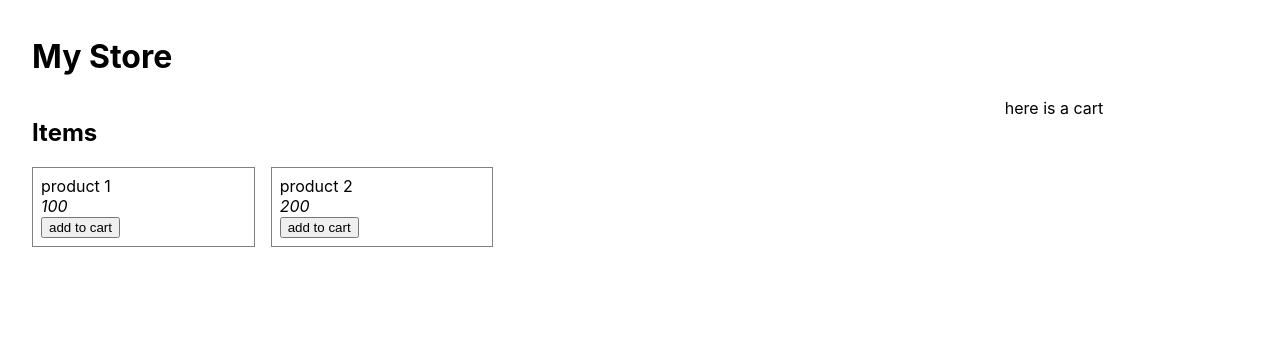
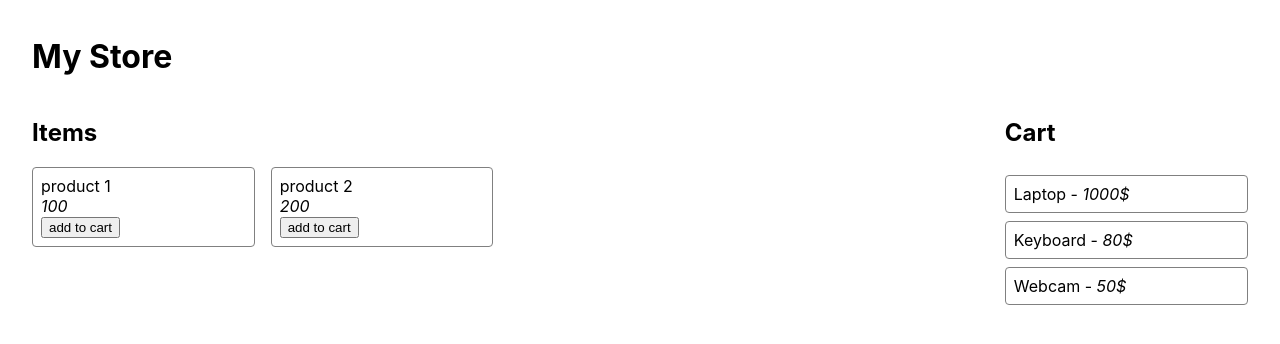
Before and after one commit to KutnerUri/exprmnt-micro-frontends, a React (Create React App) app: page / in a window 1280 px wide. Shown: the top 344 px of the page. Built offline with nearby package versions, Linux system fonts and the light colour scheme.

Commit message:
basic mfes

```diff
--- a/src/App.tsx
+++ b/src/App.tsx
@@ -1,6 +1,14 @@
 import blueprint from "./blueprint.json";
 import { blueprintToJsx } from "./infra/blueprint";
-import { plugins } from "./mfes/plugins";
+import { cartMfe } from "./mfes/cart";
+import { galleryMfe } from "./mfes/gallery/gallery";
+import { builtinPlugins } from "./mfes/plugins";
+
+export const plugins = new Map([
+  ...builtinPlugins,
+  ["items", galleryMfe],
+  ["cart", cartMfe],
+]);
 
 function App() {
   const jsx = blueprintToJsx(blueprint, plugins);
--- a/src/infra/blueprint/blueprint.tsx
+++ b/src/infra/blueprint/blueprint.tsx
@@ -1,31 +1,54 @@
 export type BluePrintNode = {
+  /** plugin type */
   plugin: string;
+  /** sub element in the plugin */
+  element?: string;
   children?: string | BluePrintNode[];
   config?: object;
+  slot?: Record<string, BluePrintNode>;
 };
+
+export type MfeRenderProps = {
+  children: React.ReactNode;
+  config?: object;
+  slots?: Map<string, React.ReactNode>;
+};
+
+export type MfeRenderer = (
+  props: MfeRenderProps /* targetNode?: HTMLElement */
+) => React.ReactNode;
 
 export type MicroFrontEnd = {
   name: string;
   // TODO - review
-  render: (
-    children: React.ReactNode,
-    config: object | undefined
-  ) => React.ReactNode;
+  render: MfeRenderer;
+  elements?: Record<string, MfeRenderer>;
 };
 
 function blueprintNodeToJsx(
   blueprint: BluePrintNode,
   plugins: Map<string, MicroFrontEnd>
 ) {
-  const { plugin: pluginName, config } = blueprint;
-  const plugin = plugins.get(pluginName);
+  const { plugin: pluginName, config, slot } = blueprint;
+  const renderer = _getRenderer(plugins, pluginName, blueprint.element);
+  if (!renderer) return null;
 
-  if (!plugin) return null;
-
-  const childrenJsx = blueprintToJsx(blueprint.children, plugins);
-  const jsx = plugin.render(childrenJsx, config);
+  const children = blueprintToJsx(blueprint.children, plugins);
+  const jsx = renderer({ children, config });
 
   return jsx;
+}
+
+function _getRenderer(
+  map: Map<string, MicroFrontEnd>,
+  pluginName: string,
+  elementName?: string
+) {
+  const plugin = map.get(pluginName);
+  if (!plugin) return undefined;
+
+  if (!elementName) return plugin.render;
+  return plugin.elements?.[elementName] ?? undefined;
 }
 
 export function blueprintToJsx(
--- /dev/null
+++ b/src/mfes/cart/cart.tsx
@@ -0,0 +1,41 @@
+import { ReactNode } from "react";
+import { styled } from "styled-components";
+import { MicroFrontEnd } from "../../infra/blueprint";
+import { Product } from "../../entities/product";
+import { cartItems } from "../../mocks/products";
+
+export const cartMfe: MicroFrontEnd = {
+  name: "cart",
+  render: ({ children }: { children: ReactNode }) => <Cart />,
+};
+
+const CartList = styled.div`
+  display: flex;
+  flex-direction: column;
+  gap: 0.5em;
+`;
+
+function Cart() {
+  return (
+    <CartList>
+      <h2>Cart</h2>
+      {cartItems.map((product) => (
+        <CartItem key={product.id} product={product} />
+      ))}
+    </CartList>
+  );
+}
+
+const CartCard = styled.div`
+  border: 1px solid gray;
+  padding: 0.5em;
+  border-radius: 4px;
+`;
+
+function CartItem({ product }: { product: Product }) {
+  return (
+    <CartCard>
+      {product.name} - <i>{product.price}$</i>
+    </CartCard>
+  );
+}
--- /dev/null
+++ b/src/mfes/cart/index.ts
@@ -0,0 +1 @@
+export { cartMfe } from "./cart";
--- a/src/mfes/gallery/gallery.tsx
+++ b/src/mfes/gallery/gallery.tsx
@@ -1,4 +1,3 @@
-import { ReactNode } from "react";
 import styled from "styled-components";
 import type { Product } from "../../entities/product";
 import type { MicroFrontEnd } from "../../infra/blueprint";
@@ -19,9 +18,7 @@ const products: Product[] = [
 
 export const galleryMfe: MicroFrontEnd = {
   name: "items",
-  render: (children: ReactNode) => {
-    return <ProductGallery />;
-  },
+  render: () => <ProductGallery />,
 };
 
 const Grid = styled.div`
@@ -34,6 +31,7 @@ const Grid = styled.div`
 const Card = styled.div`
   border: 1px solid gray;
   padding: 0.5em;
+  border-radius: 4px;
 `;
 
 function ProductGallery() {
--- a/src/mfes/plugins.tsx
+++ b/src/mfes/plugins.tsx
@@ -1,11 +1,10 @@
 import { ReactNode } from "react";
 import { styled } from "styled-components";
 import { MicroFrontEnd } from "../infra/blueprint";
-import { galleryMfe } from "./gallery/gallery";
 
 const headerPlugin: MicroFrontEnd = {
   name: "header",
-  render: (children: ReactNode) => {
+  render: ({ children }: { children: ReactNode }) => {
     return <h1>{children}</h1>;
   },
 };
@@ -17,7 +16,7 @@ const Layout = styled.div`
 
 const layoutPlugin: MicroFrontEnd = {
   name: "layout",
-  render: (children: ReactNode) => {
+  render: ({ children }: { children: ReactNode }) => {
     return <Layout>{children}</Layout>;
   },
 };
@@ -28,25 +27,13 @@ const Container = styled.div`
 
 const containerPlugin: MicroFrontEnd = {
   name: "container",
-  render: (children: ReactNode) => {
+  render: ({ children }: { children: ReactNode }) => {
     return <Container>{children}</Container>;
   },
 };
 
-const cartPlugin: MicroFrontEnd = {
-  name: "cart",
-  render: (children: ReactNode) => {
-    return <div>here is a cart</div>;
-  },
-};
-const builtinPlugins = [
+export const builtinPlugins = [
   ["container", containerPlugin],
   ["header", headerPlugin],
   ["layout", layoutPlugin],
 ] as const;
-
-export const plugins = new Map([
-  ...builtinPlugins,
-  ["items", galleryMfe],
-  ["cart", cartPlugin],
-]);
```
Also changed, not shown: 2 other files (tests, documents, lock files or other folders).
